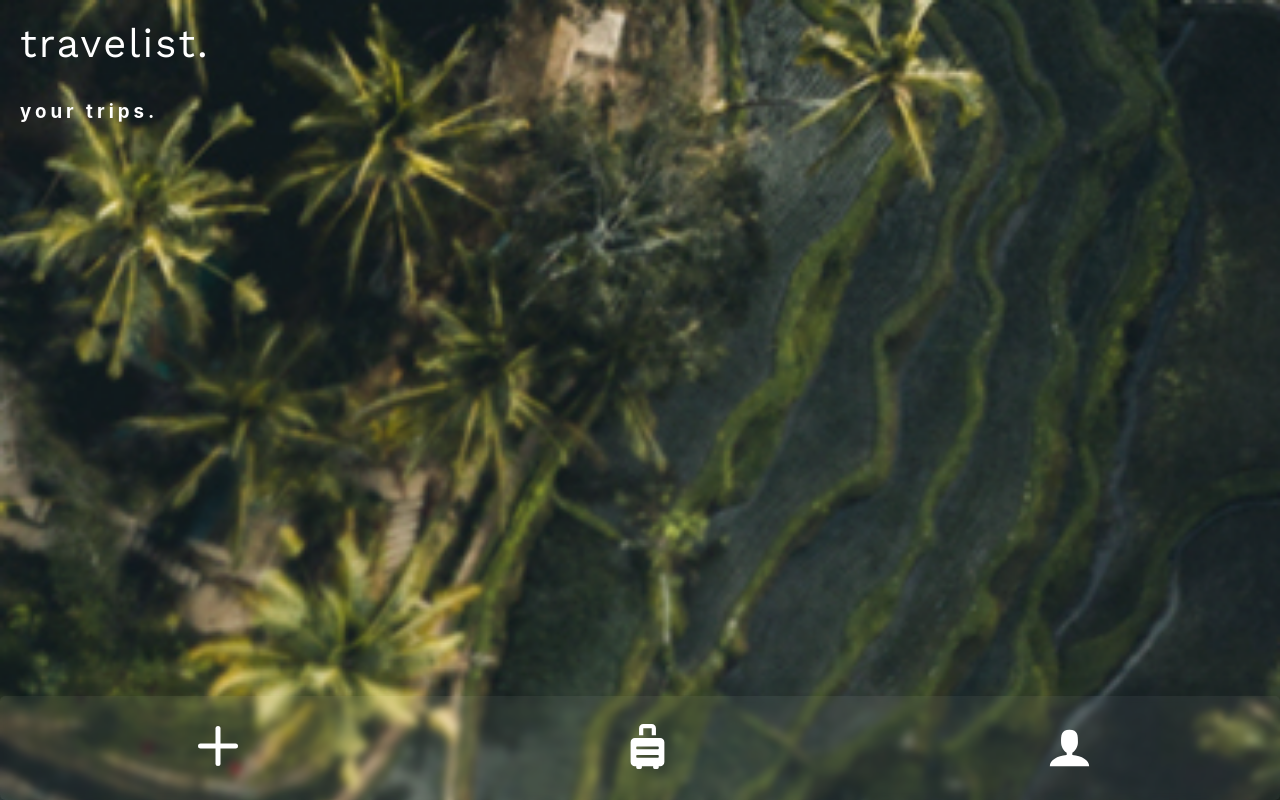
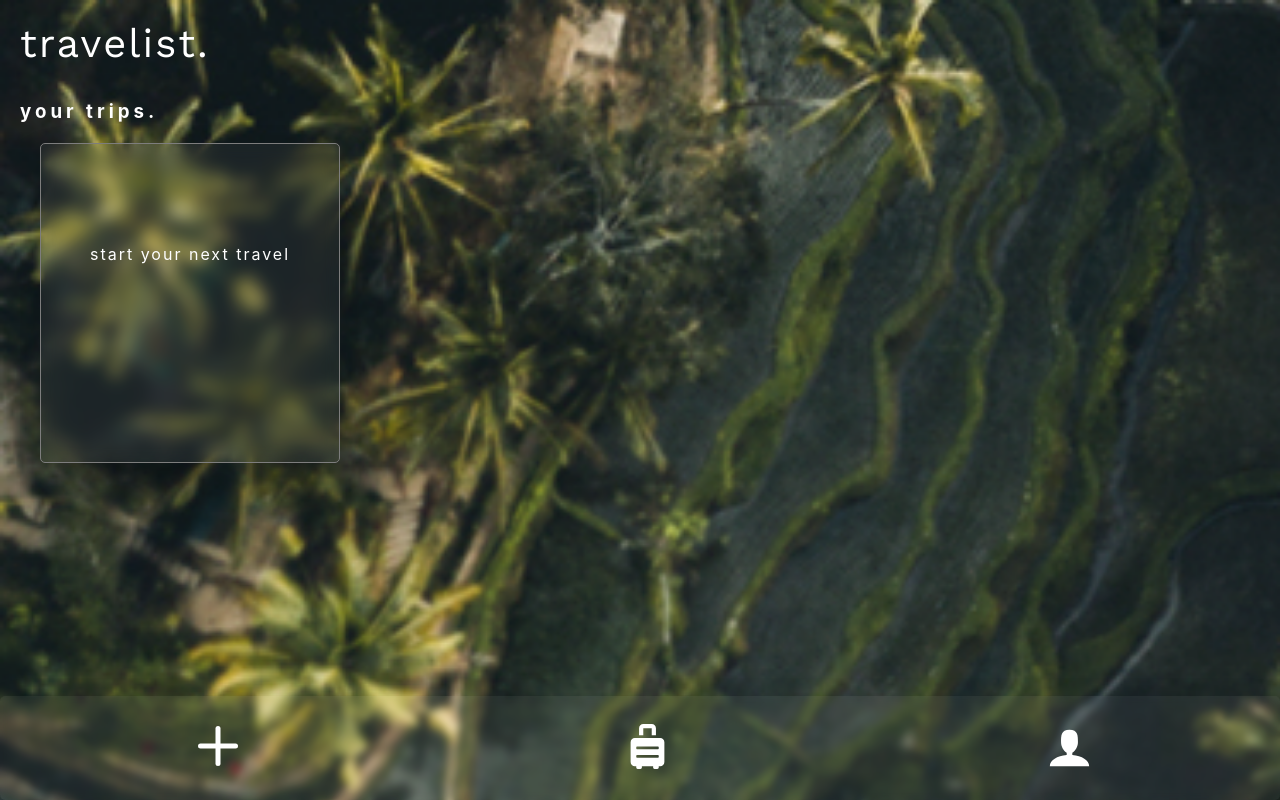
Before and after one commit to yvlange/capstone-travelist, a React (Create React App) app: page / in a window 1280 px wide. Built offline with nearby package versions, Linux system fonts and the light colour scheme.

Commit message:
Edit styling in NoTripsPlaceholder.css

```diff
--- /dev/null
+++ b/src/components/NoTripsPlaceholder.js
@@ -0,0 +1,13 @@
+import "../styles/NoTripsPlaceholder.css";
+import { Link } from "react-router-dom";
+
+function NoTripsPlaceholder() {
+  return (
+    <section className="noTripsContainer">
+      <Link to="/Add" className="noTrips">
+        <p className="noTripsContent">start your next travel</p>
+      </Link>
+    </section>
+  );
+}
+export default NoTripsPlaceholder;
--- a/src/components/Trips.js
+++ b/src/components/Trips.js
@@ -2,6 +2,7 @@ import "../styles/Trips.css";
 import { getTripsFromLocalStorage } from "../services/tripsStorage";
 import { useEffect, useState } from "react";
 import { Link } from "react-router-dom";
+import NoTripsPlaceholder from "./NoTripsPlaceholder";
 
 function Trips() {
   const [trips, setTrips] = useState([]);
@@ -23,8 +24,12 @@ function Trips() {
     });
   }
   return (
-    <div>
-      <h3>your trips.</h3> <div>{renderTrips()}</div>
+    <div className="container">
+      <h3>your trips.</h3>
+      <div>
+        {trips.length < 1 && <NoTripsPlaceholder />}
+        {renderTrips()}
+      </div>
     </div>
   );
 }
--- /dev/null
+++ b/src/styles/NoTripsPlaceholder.css
@@ -0,0 +1,23 @@
+.noTripsContainer {
+  display: flex;
+  align-content: center;
+  text-align: center;
+
+  letter-spacing: 2px;
+}
+
+.noTrips {
+  text-decoration: none;
+  cursor: pointer;
+  background: rgba(255, 255, 255, 0.05);
+  box-shadow: 0 25px 45px rgba(0, 0, 0, 0.2);
+  border: 0.5px solid rgb(125, 125, 125);
+  border-radius: 5px;
+  backdrop-filter: blur(8px);
+  height: 40vh;
+  width: 300px;
+}
+
+.noTripsContent {
+  padding: 100px 0;
+}
--- a/src/styles/Trips.css
+++ b/src/styles/Trips.css
@@ -1,3 +1,9 @@
 h3 {
   letter-spacing: 4px;
 }
+
+.container {
+  display: flex;
+  flex-direction: column;
+  position: absolute;
+}
```
